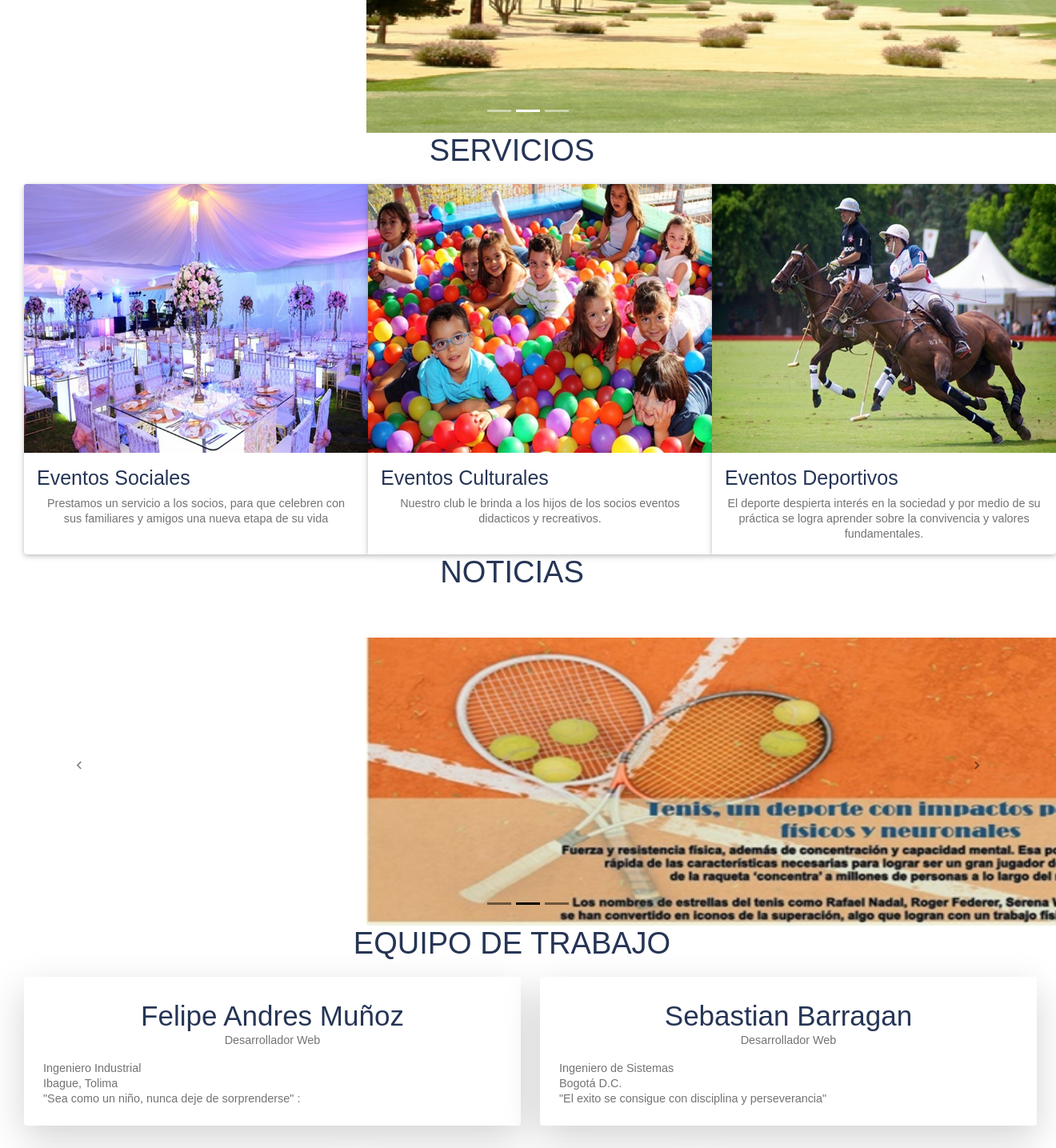
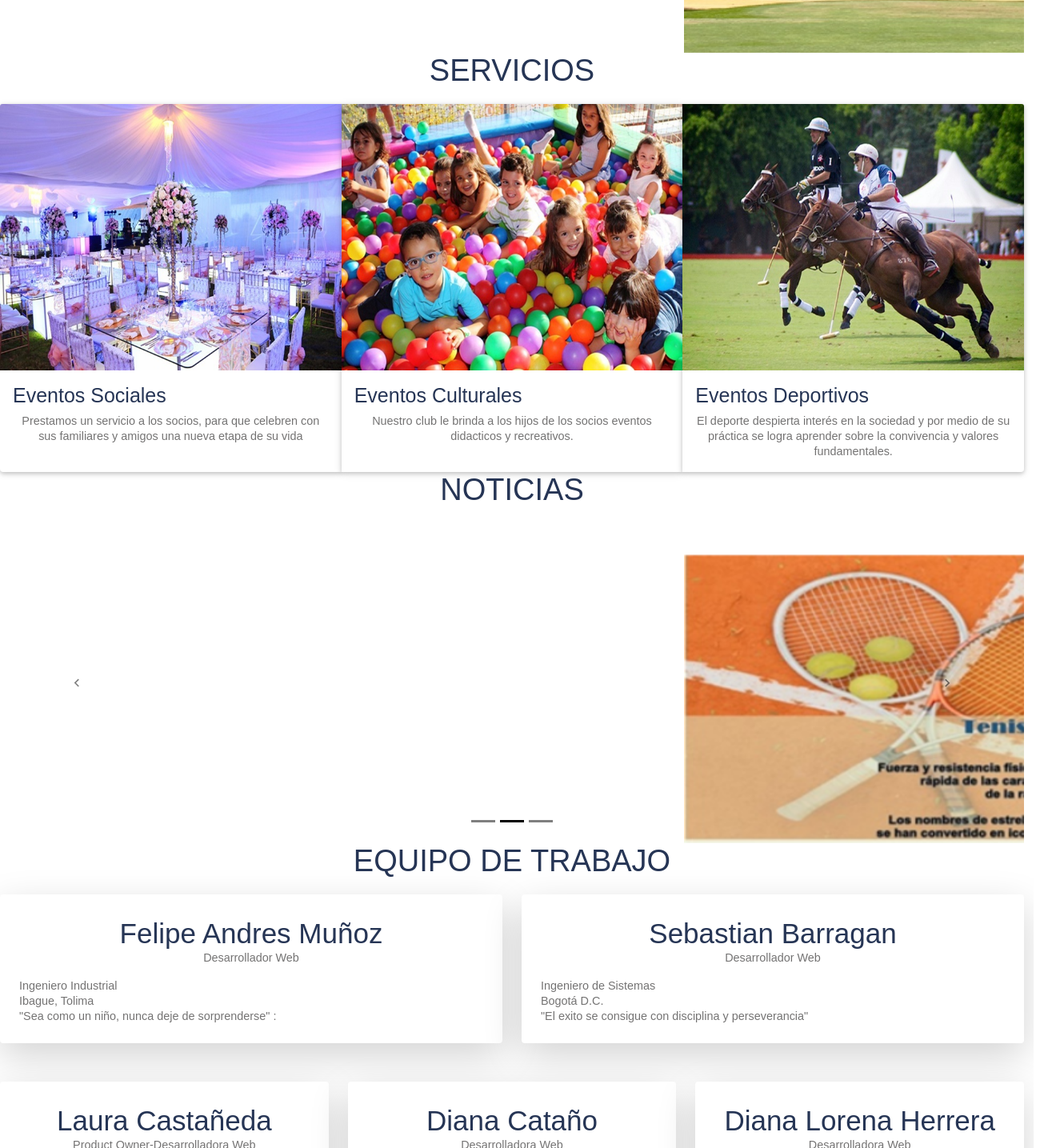
Before and after one commit to Nrsimhashakti/C4-G29-G3, a React (Create React App) app: page / in a window 1280 px wide. Shown: the part 600-2035 px from the top of the page at 80% size, 1320 px wide, since content can reach past the window. Built offline with nearby package versions, Linux system fonts and the light colour scheme; a web font is replaced by a local one.

Commit message:
make it better

```diff
--- a/src/views/Inicio.jsx
+++ b/src/views/Inicio.jsx
@@ -27,13 +27,13 @@ export const Inicio = () => {
          <div className="">
             {/* CARRUSEL */}
 
-            <Carousel style={{width: "1320px", paddingLeft:"30px"}}>
+            <Carousel>
             <Carousel.Item >
                 <img
                 className="d-block w-100"
                 src={slide1}
                 alt="First slide"
-                    height="580px"
+                height="480px"
                 />
 
             </Carousel.Item>
@@ -42,7 +42,7 @@ export const Inicio = () => {
                 className="d-block w-100"
                 src={slide2}
                 alt="Second slide"
-                    height="580px"
+                height="480px"
                 />
 
             </Carousel.Item>
@@ -51,7 +51,7 @@ export const Inicio = () => {
                 className="d-block w-100"
                 src={slide3}
                 alt="Third slide"
-                    height="580px"
+                height="480px"
                 />
 
             </Carousel.Item>
@@ -61,7 +61,7 @@ export const Inicio = () => {
             {/* SERVICIOS */}
 
             <h3>SERVICIOS</h3>
-            <CardGroup style={{width: "1320px", paddingLeft:"30px"}}>
+            <CardGroup>
                 <Card>
                     <CardImg
                     alt="Card image cap"
@@ -117,7 +117,7 @@ export const Inicio = () => {
             {/* NOTICIAS */}
 
             <h3>NOTICIAS</h3>
-            <Carousel variant="dark" style={{width: "1320px", paddingLeft:"30px"}}>
+            <Carousel variant="dark">
             <Carousel.Item>
                 <img
                 className="d-block w-100"
@@ -153,8 +153,8 @@ export const Inicio = () => {
             {/* EQUIPO DE TRABAJO */}
 
             <h3>EQUIPO DE TRABAJO</h3>
-            <div className="row justify-content-center" style={{width: "1320px", paddingLeft:"30px"}}>
-                <div className="col-12 col-md-6" >
+            <div className="row justify-content-center">
+                <div className="col-12 col-md-6">
                     <div className="card border-0 shadow-lg ">
                         <div className="card-body p-4">
                             <div className="card-text pt-1">
```
Lines whose indentation alone changed are shown as unchanged.
